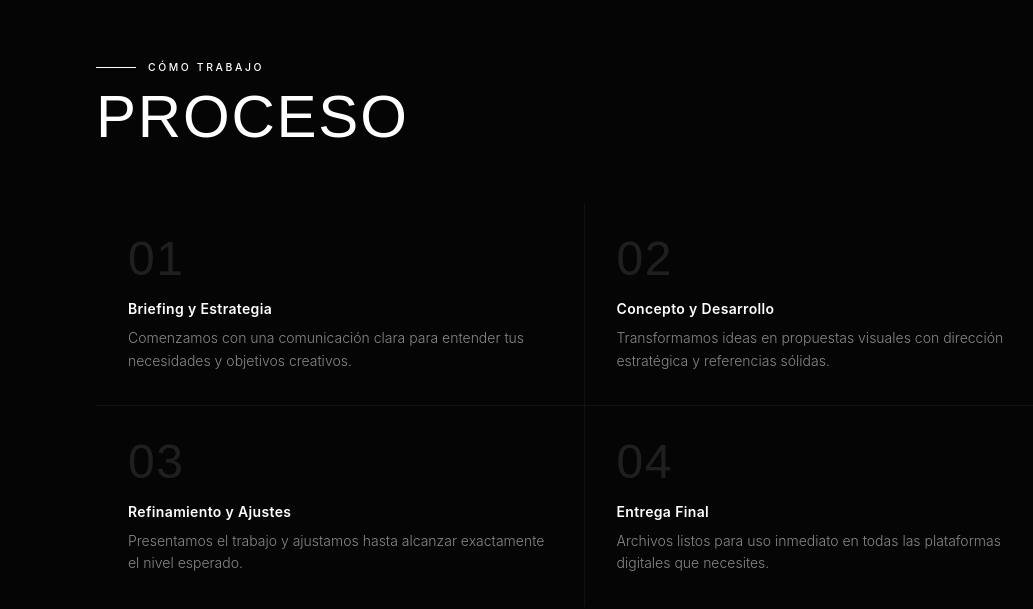
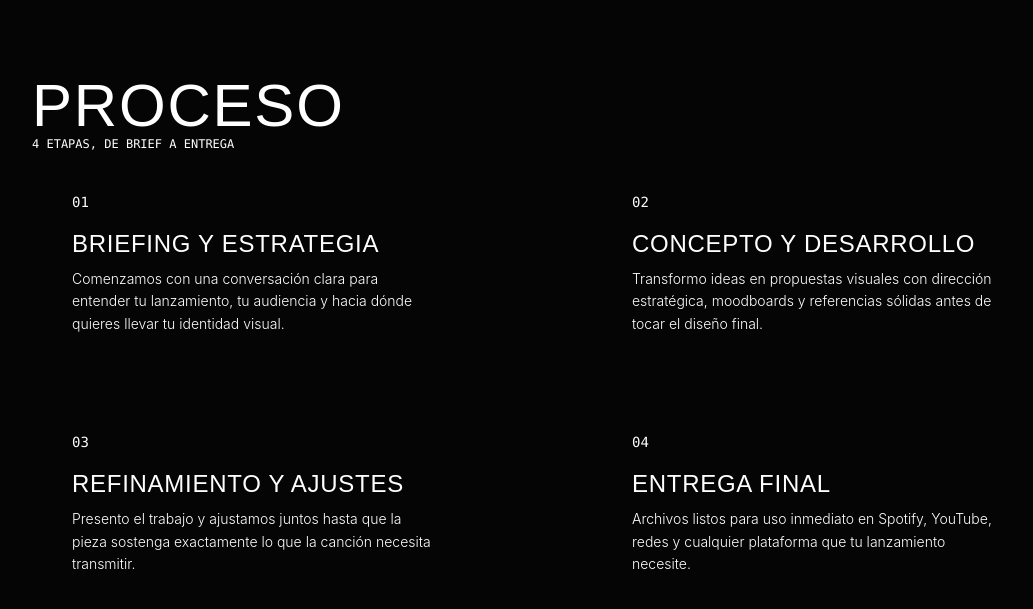
Before and after one commit to vixaontheblock/jay-art, a Next.js app: page / in a window 1280 px wide. Shown: the part 4714-5323 px from the top of the page, without its empty margins (56-1089 px from the left). Built offline with nearby package versions, Linux system fonts and the light colour scheme.

Commit message:
Refactor Process component steps and layout

```diff
--- a/src/components/Process.tsx
+++ b/src/components/Process.tsx
@@ -1,44 +1,29 @@
 const steps = [
-  {
-    t: "Briefing y Estrategia",
-    d: "Comenzamos con una comunicación clara para entender tus necesidades y objetivos creativos.",
-  },
-  {
-    t: "Concepto y Desarrollo",
-    d: "Transformamos ideas en propuestas visuales con dirección estratégica y referencias sólidas.",
-  },
-  {
-    t: "Refinamiento y Ajustes",
-    d: "Presentamos el trabajo y ajustamos hasta alcanzar exactamente el nivel esperado.",
-  },
-  {
-    t: "Entrega Final",
-    d: "Archivos listos para uso inmediato en todas las plataformas digitales que necesites.",
-  },
+  { t: "Briefing y estrategia", d: "Comenzamos con una conversación clara para entender tu lanzamiento, tu audiencia y hacia dónde quieres llevar tu identidad visual." },
+  { t: "Concepto y desarrollo", d: "Transformo ideas en propuestas visuales con dirección estratégica, moodboards y referencias sólidas antes de tocar el diseño final." },
+  { t: "Refinamiento y ajustes", d: "Presento el trabajo y ajustamos juntos hasta que la pieza sostenga exactamente lo que la canción necesita transmitir." },
+  { t: "Entrega final", d: "Archivos listos para uso inmediato en Spotify, YouTube, redes y cualquier plataforma que tu lanzamiento necesite." },
 ];
 
 export default function Process() {
   return (
-    <section className="py-32 px-6 max-w-5xl mx-auto">
-      <div className="mb-14">
-        <p className="eyebrow mb-3 flex items-center">
-          <span className="accent-line" />
-          Cómo trabajo
-        </p>
-        <h2 className="font-display text-6xl uppercase leading-none">Proceso</h2>
+    <section className="py-28 md:py-36 px-6 max-w-6xl mx-auto">
+      <div className="section-head">
+        <h2 className="font-display text-5xl md:text-6xl uppercase leading-none text-[var(--paper)]">
+          Proceso
+        </h2>
+        <p className="font-mono text-xs text-[var(--steel)]">4 ETAPAS, DE BRIEF A ENTREGA</p>
       </div>
 
-      <div className="grid md:grid-cols-2 gap-px bg-white/5">
+      <div className="grid md:grid-cols-2 gap-4">
         {steps.map((s, i) => (
-          <div
-            key={i}
-            className="bg-[var(--bg)] p-8 hover:bg-[#0e0e0e] transition-colors duration-300 group"
-          >
-            <p className="font-display text-5xl text-white opacity-10 group-hover:opacity-25 transition-opacity mb-4">
-              {String(i + 1).padStart(2, "0")}
-            </p>
-            <h3 className="font-semibold text-sm mb-2 tracking-wide">{s.t}</h3>
-            <p className="text-[var(--muted)] text-sm leading-relaxed font-light">{s.d}</p>
+          <div key={i} className="glass group p-8 md:p-10 rounded-xl hover:bg-[var(--glass-bg-strong)] transition-colors duration-300">
+            <div className="flex items-baseline gap-4 mb-4">
+              <span className="font-mono text-sm text-[var(--paper)]">{String(i + 1).padStart(2, "0")}</span>
+              <span className="w-8 h-px bg-[var(--line)] group-hover:bg-white/50 transition-colors" />
+            </div>
+            <h3 className="font-display text-2xl uppercase text-[var(--paper)] mb-2">{s.t}</h3>
+            <p className="text-[var(--paper-dim)] text-sm leading-relaxed font-light max-w-[42ch]">{s.d}</p>
           </div>
         ))}
       </div>
```
